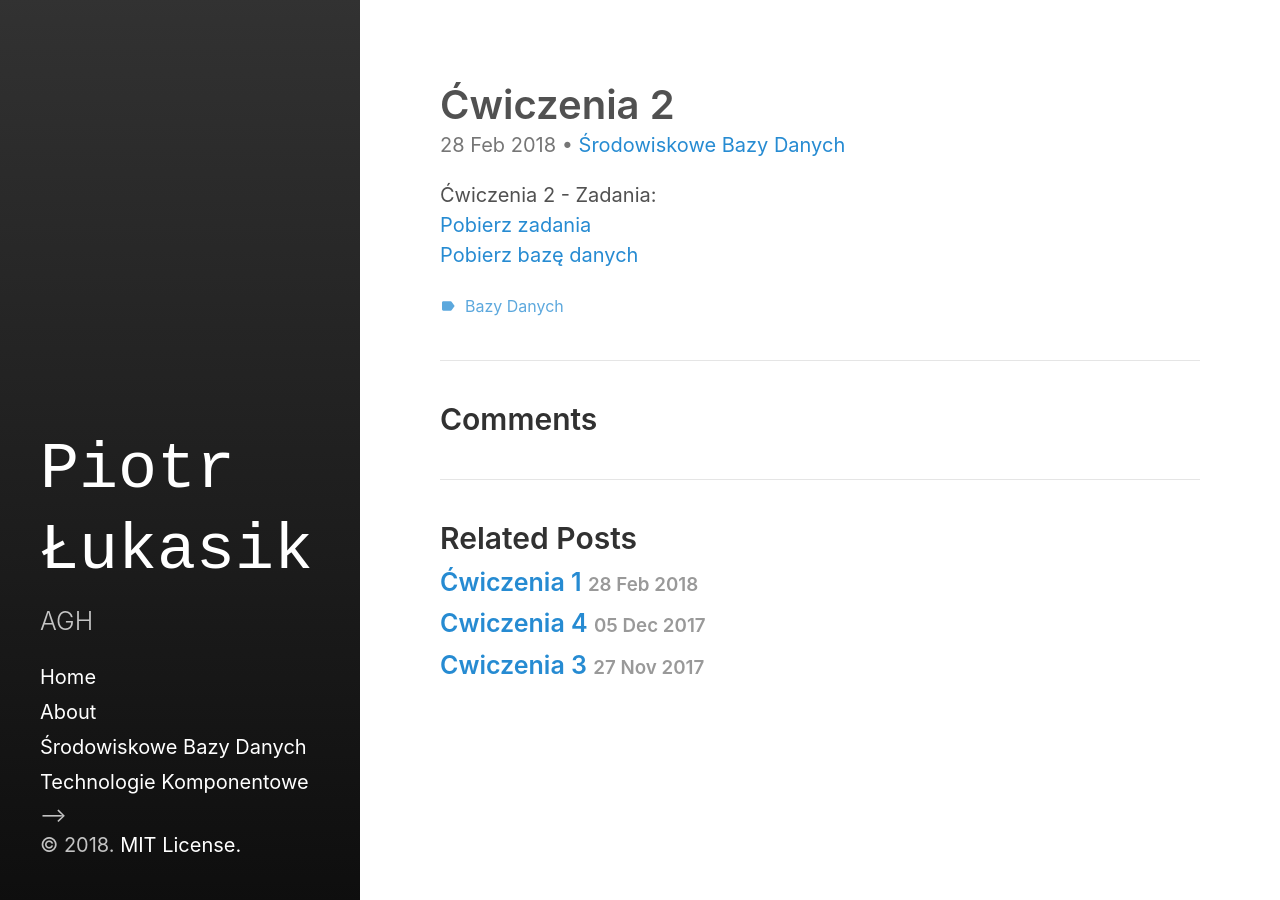
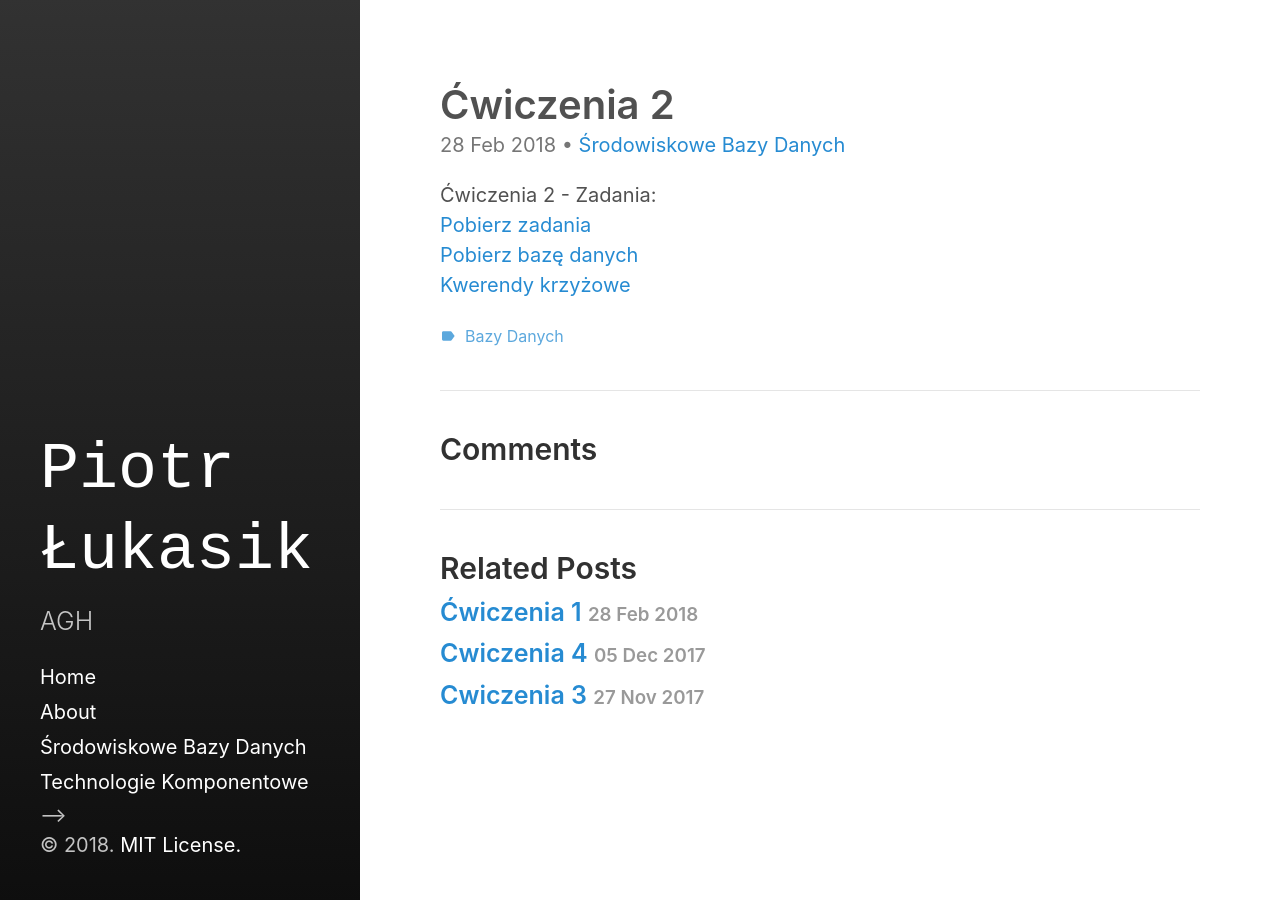
Before and after one commit to unluckycode/unluckycode.github.io, a Jekyll site: the page built from _posts/2018-02-28-Cwiczenia-2.md, in a window 1280 px wide. Built offline with Jekyll 4.4.1, drawn with Linux system fonts in a browser that asks for light colours.

Commit message:
Kwerendy krzyżowe

```diff
--- a/_posts/2018-02-28-Cwiczenia-2.md
+++ b/_posts/2018-02-28-Cwiczenia-2.md
@@ -11,3 +11,4 @@ last_modified_at: 2018-03-20T14:25:52-05:00
 Ćwiczenia 2 - Zadania: <br/>
 [Pobierz zadania]({{ site.url }}/assets/sbd_cw2.pdf)<br/>
 [Pobierz bazę danych]({{ site.url }}/assets/cukiernia.accdb)<br/>
+[Kwerendy krzyżowe](https://support.office.com/pl-pl/article/Zwiększanie-czytelności-danych-podsumowania-za-pomocą-kwerendy-krzyżowej-8465b89c-2ff2-4cc8-ba60-2cd8484667e8)<br/>
```
